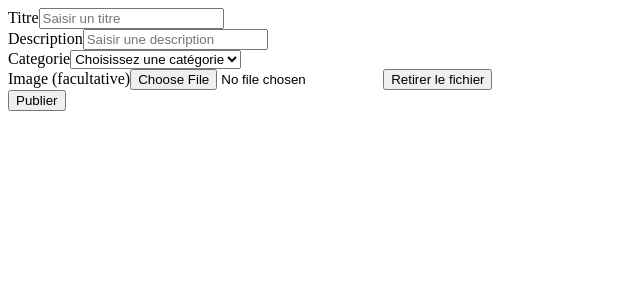
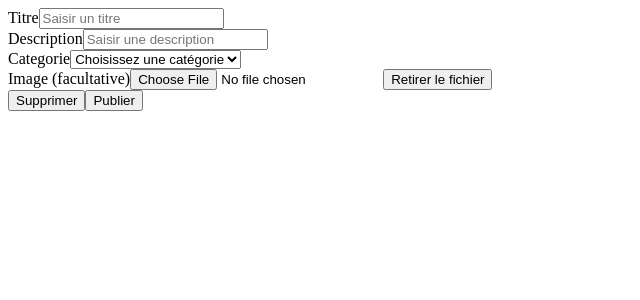
Before and after one commit to Emmanuelle-S/Mingle, a React (Vite) app in the folder frontend/: page / in a window 1280 px wide. Shown: the top 300 px of the page, without its empty margins (0-640 px from the left). Built offline with nearby package versions, Linux system fonts and the light colour scheme.

Commit message:
feat: reset du formulaire et création de l'objet 'post' au submit

```diff
--- a/frontend/src/components/PublishForm/PublishForm.jsx
+++ b/frontend/src/components/PublishForm/PublishForm.jsx
@@ -1,6 +1,6 @@
+import { useRef } from "react";
 import { Formik, Form, useField } from 'formik';
 import * as Yup from 'yup';
-// import "../../App.css";
 
 // Composant réutilisable pour les champs de texte
 const MyTextInput = ({ label, ...props }) => {
@@ -9,7 +9,7 @@ const MyTextInput = ({ label, ...props }) => {
     return (
         <div className="flex flex-col p-2">
             <label htmlFor={props.id || props.name}>{label}</label>
-            <input {...field} {...props} />
+            <input className='border-solid border-2' {...field} {...props} />
             {meta.touched && meta.error ? (
                 <div className="error">{meta.error}</div>
             ) : null}
@@ -24,7 +24,7 @@ const MySelect = ({ label, ...props }) => {
     return (
         <div className="flex flex-col p-2">
             <label htmlFor={props.id || props.name}>{label}</label>
-            <select {...field} {...props} />
+            <select className='border-solid border-2' {...field} {...props} />
             {meta.touched && meta.error ? (
                 <div className="error">{meta.error}</div>
             ) : null}
@@ -39,17 +39,30 @@ const MyFileInput = ({ label, setFieldValue, ...props }) => {
     const handleChange = (event) => {
         const file = event.currentTarget.files[0];
         setFieldValue(props.name, file);
+        console.log(props.name, file);
     };
 
+    // Utilisation de React useRef pour créer une référence mutable qui persiste pendant tout le cycle de vie du composant.
+    const inputFile = useRef(null);
+
+    // Déclaration de la fonction handleRemove qui réinitialise l'input file.
     const handleRemove = () => {
-        setFieldValue(props.name, null);
+        // Vérifie si la référence inputFile pointe vers un élément DOM.
+        if (inputFile.current) {
+            // Réinitialise la valeur de l'input file à une chaîne vide, effaçant ainsi le fichier sélectionné.
+            inputFile.current.value = "";
+
+            // Change le type de l'input de "file" à "text" temporairement, puis le remet à "file". Cela force un re-render de l'input, permettant ainsi de sélectionner le même fichier à nouveau.
+            inputFile.current.type = "text";
+            inputFile.current.type = "file";
+        }
     };
 
     return (
         <div className="flex flex-col items-start p-2">
             <label htmlFor={props.id || props.name}>{label}</label>
-            <input {...props} onChange={handleChange} />
-            <button type="button" onClick={handleRemove}>Retirer le fichier</button>
+            <input {...props} onChange={handleChange} ref={inputFile} />
+            <button className='border-solid border-2 p-2' type="button" onClick={handleRemove}>Retirer le fichier</button>
             {meta.touched && meta.error ? (
                 <div className="error">{meta.error}</div>
             ) : null}
@@ -58,6 +71,19 @@ const MyFileInput = ({ label, setFieldValue, ...props }) => {
 };
 
 const PublishForm = () => {
+    // Référence pour le contenu du formulaire
+    const postContent = useRef(null);
+
+    // Fonction handleReset pour réinitialiser le formulaire
+    const handleReset = (resetForm) => {
+        // Si la référence postContent est définie, réinitialise sa valeur à une chaîne vide
+        if (postContent.current) {
+            postContent.current.value = '';
+        }
+        // Réinitialise tout le formulaire
+        resetForm();
+    };
+
     return (
         <div>
             <Formik
@@ -65,7 +91,9 @@ const PublishForm = () => {
                     title: '',
                     desc: '',
                     category: '',
-                    image: null,
+                    image: '',
+                    user_id: '',
+                    message_id: ''
                 }}
                 validationSchema={Yup.object({
                     title: Yup.string()
@@ -81,7 +109,6 @@ const PublishForm = () => {
                         .test('fileFormat', 'Seuls les fichiers image sont autorisés', (value) => {
                             if (value) {
                                 if (typeof value.type === 'string') {
-                                    console.log('Type MIME du fichier:', value.type);
                                     const supportedFormats = ['jpg', 'jpeg', 'png', 'gif'];
                                     return supportedFormats.includes(value.type.split('/')[1].toLowerCase());
                                 }
@@ -96,14 +123,23 @@ const PublishForm = () => {
                             return true; // La validation réussit si aucun fichier n'est sélectionné
                         }),
                 })}
-                onSubmit={(values, { setSubmitting }) => {
-                    setTimeout(() => {
-                        alert(JSON.stringify(values, null, 2));
-                        setSubmitting(false);
-                    }, 400);
+                onSubmit={(values, { setSubmitting, resetForm }) => {
+                    const post = {
+                        id: null, // Laisser null car l'id est auto-incrémenté
+                        title: values.title,
+                        description: values.desc,
+                        illustration: values.image ? values.image.name : '',
+                        date: new Date().toISOString(), // Date actuelle
+                        user_id: null,
+                        message_id: null
+                    };
+
+                    console.log("Nouveau post :", post);
+                    setSubmitting(false);
+                    resetForm();
                 }}
             >
-                {({ setFieldValue }) => (
+                {({ setFieldValue, resetForm }) => (
                     <Form className="flex flex-col items-center p-1">
                         <MyTextInput
                             label="Titre"
@@ -134,7 +170,8 @@ const PublishForm = () => {
                             setFieldValue={setFieldValue}
                         />
 
-                        <button type="submit">Publier</button>
+                        <button className='border-solid border-2 p-2' type="button" onClick={() => handleReset(resetForm)}>Supprimer</button>
+                        <button className='border-solid border-2 p-2' type="submit">Publier</button>
                     </Form>
                 )}
             </Formik>
@@ -142,4 +179,4 @@ const PublishForm = () => {
     );
 };
 
-export default PublishForm
+export default PublishForm;
```
